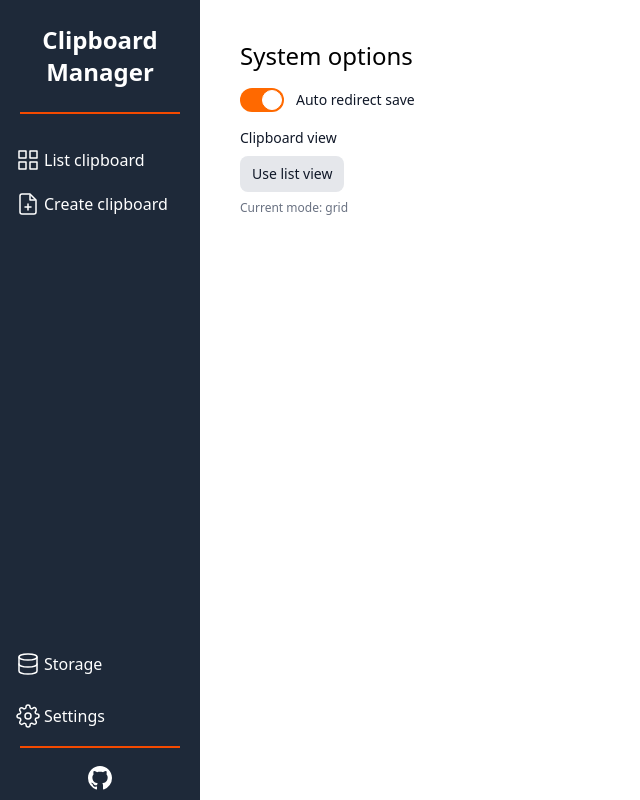
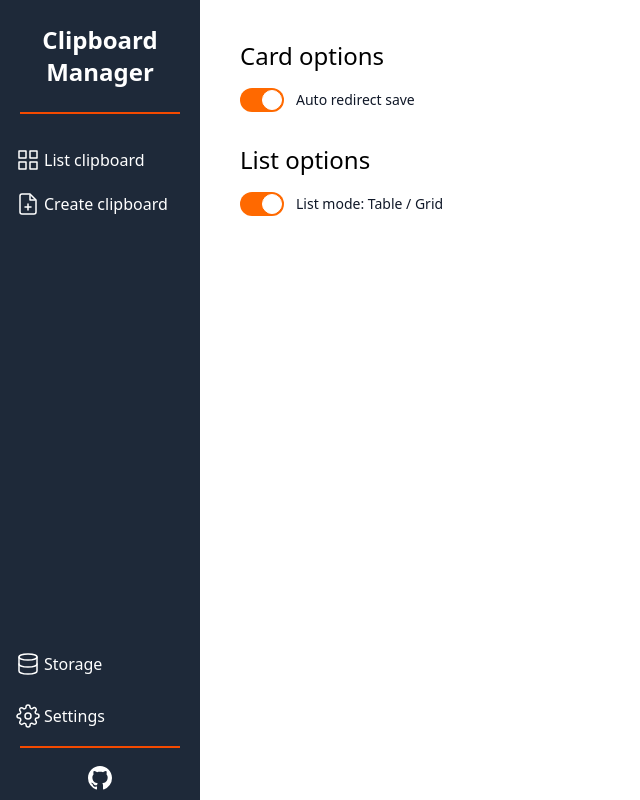
Before and after one commit to JavierMolines/clipboard, an Angular app: page /settings in a window 1280 px wide. Shown: the whole page, without its empty margins (0-640 px from the left). Built offline with nearby package versions, Linux system fonts and the light colour scheme.

Commit message:
feat(settings): reorganize options layout and improve accessibility

```diff
--- a/src/app/pages/settings/settings.component.html
+++ b/src/app/pages/settings/settings.component.html
@@ -1,5 +1,7 @@
-<div class="flex flex-col gap-4 h-full">
-  <h3 class="text-2xl">System options</h3>
+<div class="flex flex-col gap-8 h-full">
+  <!-- Card options -->
+  <div class="flex flex-col gap-4">
+    <h3 class="text-2xl">Card options</h3>
 
     <label class="inline-flex items-center me-5 cursor-pointer">
       <input
@@ -16,22 +18,26 @@
         >Auto redirect save</span
       >
     </label>
+  </div>
 
-  <div class="flex flex-col gap-2">
-    <span class="select-none text-sm font-medium text-gray-900"
-      >Clipboard view</span
+  <!-- List options -->
+  <div class="flex flex-col gap-4">
+    <h3 class="text-2xl">List options</h3>
+
+    <label class="inline-flex items-center me-5 cursor-pointer">
+      <input
+        (click)="handlerToggleViewMode()"
+        type="checkbox"
+        value=""
+        class="sr-only peer"
+        [checked]="clipboardViewMode() === 'grid'"
+      />
+      <div
+        class="relative w-11 h-6 rounded-full peer bg-gray-700 peer-focus:ring-4 peer-checked:after:translate-x-full rtl:peer-checked:after:-translate-x-full peer-checked:after:border-white after:content-[''] after:absolute after:top-0.5 after:start-0.5 after:bg-white after:border-gray-300 after:border after:rounded-full after:h-5 after:w-5 after:transition-all peer-checked:bg-orange-500"
+      ></div>
+      <span class="select-none ms-3 text-sm font-medium text-gray-900"
+        >List mode: Table / Grid</span
       >
-
-    <button
-      type="button"
-      (click)="handlerToggleViewMode()"
-      class="cursor-pointer rounded-lg bg-gray-200 px-3 py-2 text-sm font-medium text-gray-900 hover:bg-gray-300 transition-colors w-fit"
-    >
-      {{ clipboardViewMode() === "grid" ? "Use list view" : "Use grid view" }}
-    </button>
-
-    <span class="text-xs text-gray-500"
-      >Current mode: {{ clipboardViewMode() }}</span
-    >
+    </label>
   </div>
 </div>
```
Lines whose indentation alone changed are shown as unchanged.
